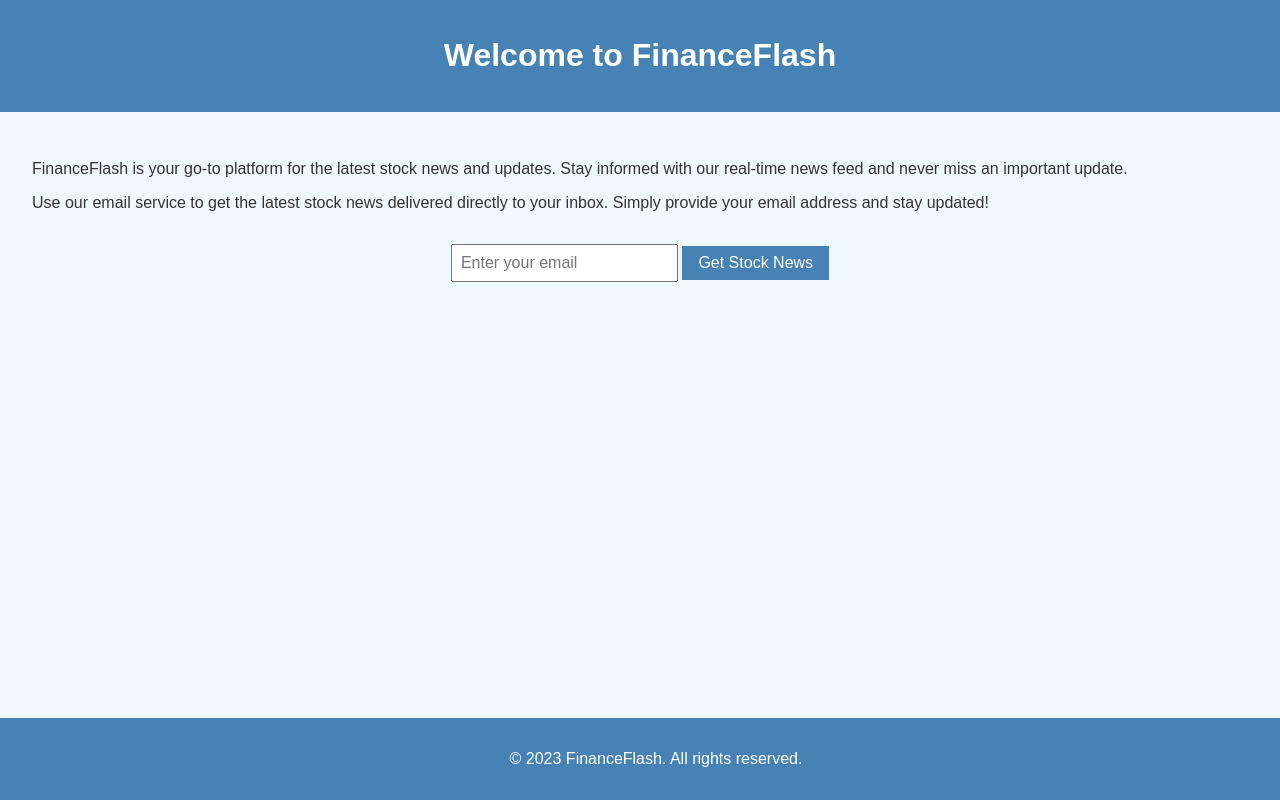
After one commit to bestin-07/FinanceFlash, a Flask app: page / in a window 1280 px wide. The commit adds this page. Run offline with Flask 2, Linux system fonts and the light colour scheme.

Commit message:
Update with HTML

```diff
--- a/app.py
+++ b/app.py
@@ -1,18 +1,28 @@
-from flask import Flask, request, jsonify
+from flask import Flask, request, jsonify, render_template
 from utils.stock_news import fetch_stock_news
 from utils.email_sender import send_email
-
+import smtplib
 
 app = Flask(__name__)
 
+@app.route('/')
+def home():
+    return render_template('index.html')
 
 @app.route('/send_email', methods=['POST'])
 def send_email_route():
-    data = request.json
-    email = data['email']
+    email = request.form.get('email')
+    if not email:
+        return render_template('error.html'), 400
+
     stock_news = fetch_stock_news()
-    send_email(email, stock_news)
-    return jsonify({'message': 'Email sent successfully!'})
+    email_content = render_template('email_template.html', stock_news=stock_news)
+    try:
+        send_email(email, email_content)
+        return render_template('success.html')
+    except (smtplib.SMTPException, TimeoutError, ConnectionRefusedError) as e:
+        print(f"Failed to send email: {e}")
+        return render_template('error.html'), 500
 
 if __name__ == '__main__':
     app.run(debug=True)
--- a/requirements.txt
+++ b/requirements.txt
@@ -1,2 +1,3 @@
 Flask==2.0.1
 requests==2.26.0
+Werkzeug==2.2.2
--- /dev/null
+++ b/templates/index.html
@@ -0,0 +1,69 @@
+<!DOCTYPE html>
+<html lang="en">
+<head>
+    <meta charset="UTF-8">
+    <meta name="viewport" content="width=device-width, initial-scale=1.0">
+    <title>FinanceFlash Home</title>
+    <style>
+        body {
+            font-family: Arial, sans-serif;
+            background-color: #f0f8ff;
+            color: #333;
+            margin: 0;
+            padding: 0;
+        }
+        header {
+            background-color: #4682b4;
+            color: white;
+            padding: 1rem;
+            text-align: center;
+        }
+        main {
+            padding: 2rem;
+        }
+        footer {
+            background-color: #4682b4;
+            color: white;
+            text-align: center;
+            padding: 1rem;
+            position: fixed;
+            width: 100%;
+            bottom: 0;
+        }
+        .form-container {
+            margin-top: 2rem;
+            text-align: center;
+        }
+        .form-container input[type="email"] {
+            padding: 0.5rem;
+            font-size: 1rem;
+        }
+        .form-container button {
+            padding: 0.5rem 1rem;
+            font-size: 1rem;
+            background-color: #4682b4;
+            color: white;
+            border: none;
+            cursor: pointer;
+        }
+    </style>
+</head>
+<body>
+    <header>
+        <h1>Welcome to FinanceFlash</h1>
+    </header>
+    <main>
+        <p>FinanceFlash is your go-to platform for the latest stock news and updates. Stay informed with our real-time news feed and never miss an important update.</p>
+        <p>Use our email service to get the latest stock news delivered directly to your inbox. Simply provide your email address and stay updated!</p>
+        <div class="form-container">
+            <form action="/send_email" method="post">
+                <input type="email" name="email" placeholder="Enter your email" required>
+                <button type="submit">Get Stock News</button>
+            </form>
+        </div>
+    </main>
+    <footer>
+        <p>&copy; 2023 FinanceFlash. All rights reserved.</p>
+    </footer>
+</body>
+</html>
```
Also changed, not shown: templates/email_template.html (+52 -3 lines), templates/error.html (added, +36 -0 lines), templates/success.html (added, +36 -0 lines), utils/email_sender.py (+18 -7 lines).
